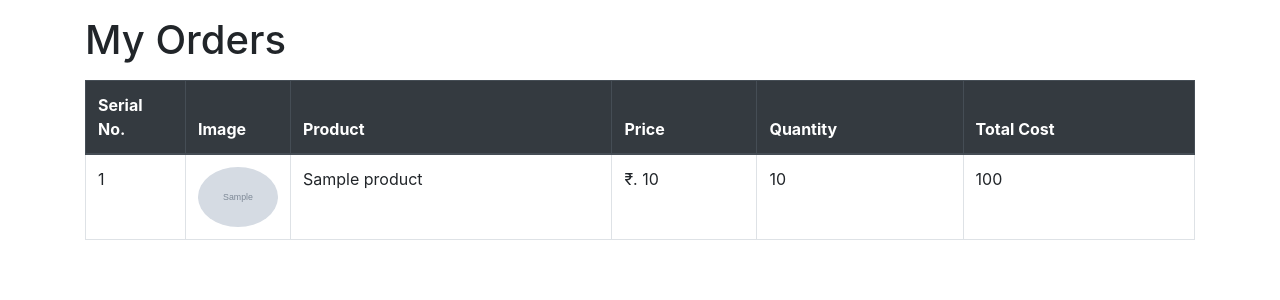
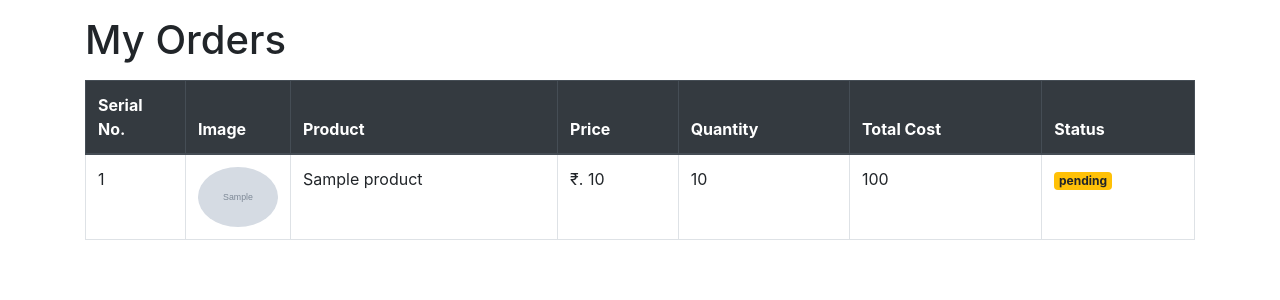
Before and after one commit to Darshil-Mehta/ecommerce_webapp, a Django app: template store/templates/store/orders.html in a window 1280 px wide. Shown: the part 56-356 px from the top of the page. Run offline with Django 3.2, Linux system fonts and the light colour scheme; the template is opened without the code that fills it: most values are stand-ins (such as "Sample title", 1, 10 or a date in 2020); grey boxes marked "Sample" are stand-in pictures; some libraries are stand-ins or nearby versions.

Commit message:
order page status added

```diff
--- a/store/admin.py
+++ b/store/admin.py
@@ -14,7 +14,7 @@ class AdminCustomer(admin.ModelAdmin):
     list_display = ['fname','lname','address','email','contact_no']
 
 class AdminOrder(admin.ModelAdmin):
-    list_display = ['product','quantity','price','customer','date']
+    list_display = ['product','quantity','price','status','customer','date']
 
 admin.site.register(Product, AdminProduct)
 admin.site.register(Category, AdminCategory)
--- a/store/models/orders.py
+++ b/store/models/orders.py
@@ -11,10 +11,11 @@ class Order(models.Model):
     date = models.DateField(default=datetime.today)
     address = models.TextField(default='')
     phone = models.CharField(max_length=15, default='')
+    status = models.BooleanField(default=False)
 
     def PlaceOrder(self):
         self.save()
 
     @staticmethod
     def getAllOrdersByID(id):
-        return Order.objects.filter(customer= id)
+        return Order.objects.filter(customer= id).order_by('-date')
--- a/store/templates/store/orders.html
+++ b/store/templates/store/orders.html
@@ -24,6 +24,9 @@
                     <th>
                         Total Cost
                     </th>
+                    <th>
+                        Status
+                    </th>
                 </tr>
             </thead>
             {% for ao in allorders %}
@@ -31,9 +34,14 @@
                     <td>{{ forloop.counter }}</td>
                     <td><img style="width: 80px;" class="rounded-circle" src="{{ ao.product.image.url }}" alt="product-image"></td>
                     <td>{{ ao.product.name }}</td>
-                    <td>{{ ao.price|currency_converter }}</td>
+                    <td>{{ ao.product.price|currency_converter }}</td>
                     <td>{{ ao.quantity }}</td>
-                    <td>{{ ao.price|order_row_cost:ao.quantity }}</td>
+                    <td>{{ ao.product.price|order_row_cost:ao.quantity }}</td>
+                    {% if ao.status %}
+                    <td><small class="badge badge-success">accepted</small></td>
+                    {% else %}
+                    <td><small class="badge badge-warning">pending</small></td>
+                    {% endif %}
                 </tr>
             {% endfor %}
         </table>
--- a/store/views.py
+++ b/store/views.py
@@ -140,7 +140,9 @@ def checkout(request):
     cart = request.session.get('cart')
     products = Product.get_products_for_cart(list(cart.keys()))
     for product in products:
-        order = Order(product= product, customer= Customer(id= customer_id), quantity= cart.get(str(product.id)), price= product.price, address= address, phone= phone)
+        p = product.price
+        q = cart.get(str(product.id))
+        order = Order(product= product, customer= Customer(id= customer_id), quantity= q, price= p*q, address= address, phone= phone)
         order.PlaceOrder()
         request.session['cart'] = {}
     return redirect('store-cart')
```
Also changed, not shown: db.sqlite3, store/migrations/0009_order_status.py (added).
